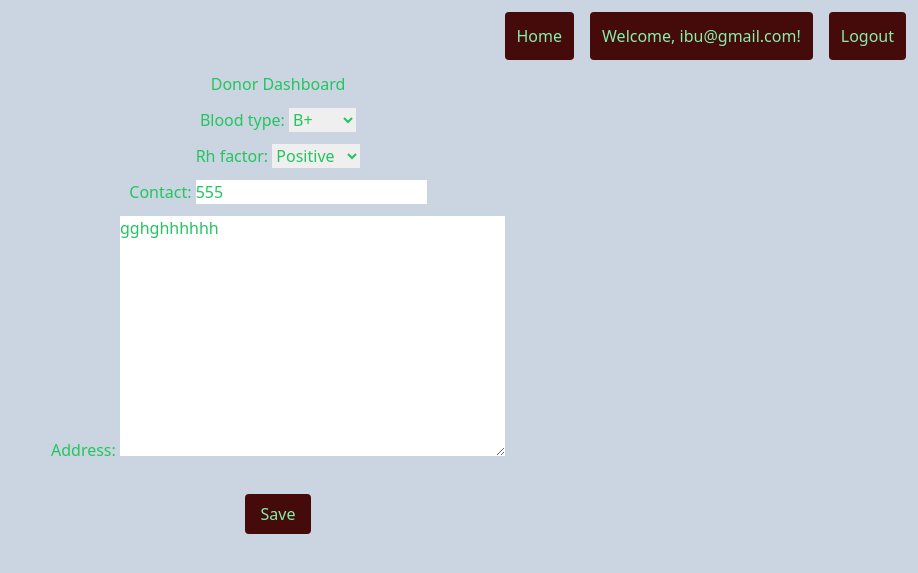
After one commit to ibugithub/blood-help-backend, a Django app: page /accounts/dashboard/ in a window 1280 px wide. The commit adds this page. Shown: the top 573 px of the page, without its empty margins (362-1280 px from the left). Run offline with Django 5.2, Linux system fonts and the light colour scheme; a user stored in the database is signed in; data comes from the database, SQL or seed files in the repository; both versions use the stored data as it was after the commit.

Commit message:
Add donor profile dashboard

```diff
--- a/accounts/forms.py
+++ b/accounts/forms.py
@@ -2,16 +2,12 @@ from django import forms
 from django.contrib.auth.forms import UserCreationForm
 from .models import DonorProfile
 from django.contrib.auth import get_user_model
+from .models import DonorProfile
 
 class DonorSignUpForm(UserCreationForm):
-  blood_type = forms.ChoiceField(choices=DonorProfile._meta.get_field('blood_type').choices)
-  rh_factor = forms.ChoiceField(choices=DonorProfile._meta.get_field('rh_factor').choices)
-  contact = forms.CharField(max_length=15)
-  address = forms.CharField(widget=forms.Textarea)
-
   class Meta:
     model = get_user_model()
-    fields = ['email', 'password1', 'password2', 'blood_type', 'rh_factor', 'contact', 'address' ]
+    fields = ['email', 'password1', 'password2']
 
   def save(self, commit=True):
     user = super().save(commit=False)
@@ -21,10 +17,7 @@ class DonorSignUpForm(UserCreationForm):
     if commit:
       user.save()
 
-    DonorProfile.objects.create(
-      user = user,
-      blood_type=self.cleaned_data['blood_type'],
-      rh_factor=self.cleaned_data['rh_factor'],
-      contact=self.cleaned_data['contact'],
-      address=self.cleaned_data['address']
-    )
+class DonorProfileForm(forms.ModelForm):
+  class Meta:
+    model = DonorProfile
+    fields = ['blood_type', 'rh_factor', 'contact', 'address']
--- a/accounts/static/css/output.css
+++ b/accounts/static/css/output.css
@@ -548,6 +548,10 @@ video {
   position: static;
 }
 
+.m-2 {
+  margin: 0.5rem;
+}
+
 .m-3 {
   margin: 0.75rem;
 }
@@ -578,18 +582,6 @@ video {
 
 .h-10 {
   height: 2.5rem;
-}
-
-.w-\[22rem\] {
-  width: 22rem;
-}
-
-.w-\[12rem\] {
-  width: 12rem;
-}
-
-.w-\[15rem\] {
-  width: 15rem;
 }
 
 .w-\[14rem\] {
@@ -642,6 +634,15 @@ video {
   padding: 0.75rem;
 }
 
+.p-1 {
+  padding: 0.25rem;
+}
+
+.px-4 {
+  padding-left: 1rem;
+  padding-right: 1rem;
+}
+
 .text-center {
   text-align: center;
 }
--- a/accounts/templates/account/login.html
+++ b/accounts/templates/account/login.html
@@ -17,16 +17,16 @@ sign in
         {% csrf_token %}
 
         <label for="login">Email</label>
-        <input id="login" name="login" type="text" placeholder="Email">
+        <input class="p-1" id="login" name="login" type="text" placeholder="Email">
         <span class="text-red-800">{{ form.login.errors }}</span>
 
 
         <label for="password">Password</label>
-        <input id="password" name="password" type="password" placeholder="password">
+        <input class="p-1" id="password" name="password" type="password" placeholder="password">
         <span class="text-red-800">{{ form.password.errors }}</span>
 
         {% for error in form.non_field_errors %}
-        <div class="invalid-feedback w-[14rem]">
+        <div class="invalid-feedback w-[14rem] text-red-800">
             {{ error }}
         </div>
         {% endfor %}
--- a/accounts/templates/base.html
+++ b/accounts/templates/base.html
@@ -2,6 +2,7 @@
 
 <!DOCTYPE html>
 <html lang="en">
+
 <head>
     <meta charset="UTF-8">
     <meta name="viewport" content="width=device-width, initial-scale=1.0">
@@ -11,17 +12,22 @@
 
     {% block extracss %} {% endblock %}
 </head>
+
 <body class="bg-slate-300">
 
     {% block nav %}
-<nav >
+    <nav>
         <div class="flex gap-4 justify-end m-3 ">
             <div class="bg-red-950 p-3 rounded text-green-300"><a href="{% url 'home' %}">Home</a></div>
             {% if user.is_authenticated %}
+
+            <a href="{% url 'dashboard' %}">
                 <p class="bg-red-950 p-3 rounded text-green-300">Welcome, {{user.email}}! </p>
+            </a>
+
             <form action="{% url 'account_logout' %}" method="post">
                 {% csrf_token %}
-                <button class="bg-red-950 p-3 rounded text-green-300" type="submit" >Logout</button>
+                <button class="bg-red-950 p-3 rounded text-green-300" type="submit">Logout</button>
             </form>
             {% else %}
             <a class="bg-red-950 p-3 rounded text-green-300" href="{% url 'account_login' %}"> Login </a>
@@ -37,4 +43,5 @@
 
     {% block javascript %} {% endblock %}
 </body>
+
 </html>
--- /dev/null
+++ b/accounts/templates/dashboard.html
@@ -0,0 +1,18 @@
+{% extends 'base.html' %}
+{% block title %} Donor Dashboard {% endblock title %}
+
+{% block content %}
+<div class="flex flex-col items-center gap-3  text-green-500 mb-10">
+  <h1>Donor Dashboard</h1>
+  <form class="flex flex-col items-center gap-3 " action="{% url 'dashboard' %}" method="post">
+    {% csrf_token %}
+    <div class="flex flex-col items-center gap-3">
+      {{form.as_p}}
+    </div>
+    <button class=" rounded bg-red-950 text-green-300 mt-5 p-2 px-4" type="submit">Save</button>
+  </form>
+</div>
+
+
+
+{% endblock content %}
--- a/accounts/urls.py
+++ b/accounts/urls.py
@@ -6,5 +6,6 @@ from django.contrib.auth.views import LoginView
 urlpatterns = [
   path('', views.hello_view, name='home'),
   path ('signup', views.donor_signup, name='donor_signup'),
-  path('accounts/login/', views.CustomLoginView.as_view(), name='login'),
+  path('accounts/login/', LoginView.as_view(), name='login'),
+  path ('accounts/dashboard/', views.DonorProfileView, name='dashboard'),
 ]
--- a/accounts/views.py
+++ b/accounts/views.py
@@ -1,9 +1,8 @@
 from django.shortcuts import render, redirect
 from django.shortcuts import render
 from .forms import DonorSignUpForm
-from allauth.account.views import LoginView as DjangoLoginView
-from allauth.account.forms import LoginForm
-from django.http import HttpResponseBadRequest
+from .forms import DonorProfileForm
+from .models import DonorProfile
 
 # Create your views here.
 def hello_view(request):
@@ -15,26 +14,30 @@ def donor_signup(request):
     form = DonorSignUpForm(request.POST)
     if form.is_valid():
       form.save()
-      return redirect('home')
+      return redirect('login')
 
   else:
     form = DonorSignUpForm()
   return render(request, 'donor_signup.html', {'form' : form})
 
 
-class CustomLoginView(DjangoLoginView):
-  print("I am in the custom Login veiw")
-  def form_invalid(self, form):
-    print("Invalid form submission. Errors:")
-    print(form.errors)
+def DonorProfileView(request):
 
-    return HttpResponseBadRequest("Invalid form submission. Please check your credentials.")
+  try:
+    print('I am in try block')
+    donor_profile = DonorProfile.objects.get(user=request.user)
+    form = DonorProfileForm(instance=donor_profile)
+    print('the donor profile is ',donor_profile)
+    print('the donor profile form is', form)
+  except DonorProfile.DoesNotExist:
+    print("I am in the except block")
+    form = DonorProfileForm()
 
-  def form_valid(self, form):
-        # This method is called when the form is valid (i.e., correct credentials)
-
-        # Add your custom logic here, for example, print success message
-        print("Successful login!")
-
-        # Call the parent class's form_valid method to perform the default behavior
-        return super().form_valid(form)
+  if request.method == 'POST':
+    form = DonorProfileForm(request.POST, instance=donor_profile)
+    if form.is_valid():
+      donor_profile = form.save(commit=False)
+      donor_profile.user = request.user
+      donor_profile.save()
+      return redirect('dashboard')
+  return render(request, 'dashboard.html', {'form': form})
```
Also changed, not shown: db.sqlite3. Lines whose indentation alone changed are shown as unchanged.
